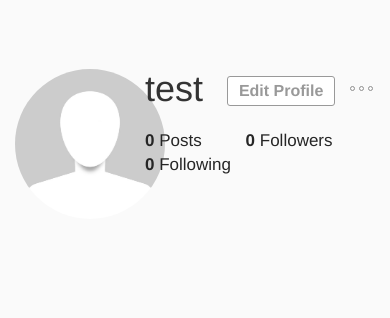
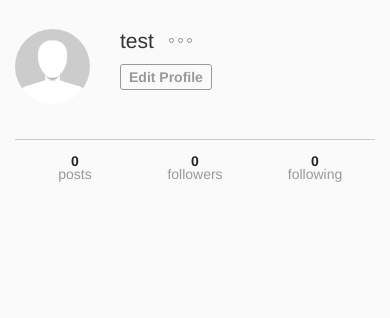
Before and after one commit to joseph9038/django_instagram, a Django app: a page that uses feeds/templates/feeds/profile.html in a window 390 px wide. Shown: the part 51-369 px from the top of the page. Run offline with Django 3.2, Linux system fonts and the light colour scheme; data comes from the database, SQL or seed files in the repository; both versions use the stored data as it was after the commit; some libraries are stand-ins or nearby versions.

Commit message:
profile - mobile queries

```diff
--- a/feeds/models.py
+++ b/feeds/models.py
@@ -20,6 +20,8 @@ class UserProfile(models.Model):
                                 options={ 'quality': 100},
                                 null=True,
                                 blank=True)
+
+    description = models.CharField(max_length=200, null=True, blank=True)
 
     def __unicode__(self):
         return self.user.username
--- a/feeds/templates/feeds/profile.html
+++ b/feeds/templates/feeds/profile.html
@@ -16,7 +16,7 @@
       <div class="col-xs-8 right">
         <div class="name-buttons">
           <h1 class="username">{{ user.username }}</h1>
-          <a>
+          <a class="edit-desktop">
             <button class="edit-profile">Edit Profile</button>
           </a>
           <div class="options-bubbles">
@@ -25,10 +25,28 @@
             <p class="bubble"></p>
           </div>
         </div>
+        <a class="edit-mobile">
+          <button class="edit-profile">Edit Profile</button>
+        </a>
+        <div class="desktop-block">
+          <ul class="stats">
+              <li class="stats__count"><span>{{ user.igpost_set.count }}</span> Posts</li>
+              <a><li class="stats__count"><span>{{ profile.followers.count }}</span> Followers</li></a>
+              <a><li class="stats__count"><span>{{ profile.following.count }}</span> Following</li></a>
+          </ul>
+          <div class="description">
+            <p>{% if profile.description %}{{ profile.description }}{% endif %}</p>
+          </div>
+        </div>
+      </div>
+      <div class="mobile-block">
+        <div class="description">
+          <p>{% if profile.description %}{{ profile.description }}{% endif %}</p>
+        </div>
         <ul class="stats">
-            <li class="stats__count"><span>{{ user.igpost_set.count }}</span> Posts</li>
-            <a><li class="stats__count"><span>{{ profile.followers.count }}</span> Followers</li></a>
-            <a><li class="stats__count"><span>{{ profile.following.count }}</span> Following</li></a>
+            <div class="col-xs-4"><li class="stats__count"><span>{{ user.igpost_set.count }}</span><br> posts</li></div>
+            <div class="col-xs-4"><a><li class="stats__count"><span>{{ profile.followers.count }}</span><br> followers</li></a></div>
+            <div class="col-xs-4"><a><li class="stats__count"><span>{{ profile.following.count }}</span><br> following</li></a></div>
         </ul>
       </div>
     </div>
@@ -41,6 +59,21 @@
           <div class="picture-square" style="background-image: url({{ post.image.url }})"></div>
         </div>
       {% endfor %}
+      {% for post in user.igpost_set.all %}
+        <div class="col-xs-4">
+          <div class="picture-square" style="background-image: url({{ post.image.url }})"></div>
+        </div>
+      {% endfor %}
+      {% for post in user.igpost_set.all %}
+        <div class="col-xs-4">
+          <div class="picture-square" style="background-image: url({{ post.image.url }})"></div>
+        </div>
+      {% endfor %}
+      {% for post in user.igpost_set.all %}
+        <div class="col-xs-4">
+          <div class="picture-square" style="background-image: url({{ post.image.url }})"></div>
+        </div>
+      {% endfor %}
     </div>
   </div>
 
--- a/static/css/partials/_components.scss
+++ b/static/css/partials/_components.scss
@@ -49,3 +49,18 @@ a:hover {
     margin: 0;
   }
 }
+
+
+.desktop-block {
+  display: block;
+  @media screen and (max-width: $mobile) {
+    display: none;
+  }
+}
+
+.mobile-block {
+  display: none;
+  @media screen and (max-width: $mobile) {
+    display: block;
+  }
+}
--- a/static/css/partials/_profile.scss
+++ b/static/css/partials/_profile.scss
@@ -2,10 +2,6 @@
   max-width: 975px;
   padding: 60px 20px 0;
   margin: 0 auto;
-
-  @media screen and (max-width: 992px) {
-    padding: 60px 0;
-  }
 
   &__head {
     margin-bottom: 40px;
@@ -29,7 +25,7 @@
       border-radius: 3px;
       padding: 0 11px;
       line-height: 28px;
-      background-color: #fff;
+      background-color: #fafafa;
       &:hover {
         text-decoration: none;
         cursor: pointer;
@@ -41,8 +37,14 @@
     .edit-profile, .options-bubbles {
       margin-top: 5px;
     }
+    .edit-mobile {
+      display: none;
+    }
     .name-buttons {
       margin-bottom: 20px;
+    }
+    .description {
+      font-size: 17px;
     }
   }
 
@@ -51,11 +53,81 @@
       padding: 13px;
     }
   }
+
+  .mobile-block {
+    clear: both;
+    padding: 20px 15px 10px;
+    * {
+      font-size: 14px;
+    }
+    .description {
+      padding-bottom: 15px;
+      margin-bottom: 15px;
+      border-bottom: 1px solid #ccc;
+      p { margin: 0; }
+    }
+    .stats {
+      text-align: center;
+      &__count {
+        line-height: 13px;
+        margin-right: 0;
+        color: #999;
+        span {
+          color: #262626;
+        }
+      }
+    }
+  }
+
+
+  @media screen and (max-width: 992px) {
+    padding: 60px 0;
+  }
+
+  @media screen and (max-width: $mobile) {
+    padding-top: 15px;
+    &__head {
+      margin-bottom: 10px;
+      .picture-circle {
+        width: 75px;
+        height: 75px;
+        margin-top: 5px;
+      }
+      h1 {
+        font-size: 21px;
+        margin-right: 11px;
+      }
+      .name-buttons {
+        margin-bottom: 12px;
+      }
+      .edit-desktop {
+        display: none;
+      }
+      .edit-mobile {
+        display: block;
+        .edit-profile {
+          font-size: 14px;
+          margin: 0;
+          padding: 0 8px;
+          line-height: 24px;
+        }
+      }
+      .col-xs-4.left {
+        width: auto;
+      }
+    }
+
+    &__body > .row > .col-xs-4 {
+      padding: 2px;
+    }
+  }
 }
+
 
 .stats {
   list-style: none;
   margin: 0;
+  margin-bottom: 20px;
   padding: 0;
   > * {
     font-size: 17px;
--- a/static/css/partials/_variables.scss
+++ b/static/css/partials/_variables.scss
@@ -1,2 +1,4 @@
 $grey-text: #333;
 $grey-text-hover: #333 * 1.5;
+
+$mobile: 724px;
--- a/static/css/style.css
+++ b/static/css/style.css
@@ -39,6 +39,18 @@ a:hover {
     border: 1px solid #8f8f8f;
     border-radius: 100%;
     margin: 0; }
+
+.desktop-block {
+  display: block; }
+  @media screen and (max-width: 724px) {
+    .desktop-block {
+      display: none; } }
+
+.mobile-block {
+  display: none; }
+  @media screen and (max-width: 724px) {
+    .mobile-block {
+      display: block; } }
 
 .navbar {
   background-color: #fff; }
@@ -104,9 +116,6 @@ a:hover {
   max-width: 975px;
   padding: 60px 20px 0;
   margin: 0 auto; }
-  @media screen and (max-width: 992px) {
-    .profile {
-      padding: 60px 0; } }
   .profile__head {
     margin-bottom: 40px; }
     .profile__head .left {
@@ -126,7 +135,7 @@ a:hover {
       border-radius: 3px;
       padding: 0 11px;
       line-height: 28px;
-      background-color: #fff; }
+      background-color: #fafafa; }
       .profile__head .edit-profile:hover {
         text-decoration: none;
         cursor: pointer; }
@@ -134,14 +143,68 @@ a:hover {
       vertical-align: middle; }
     .profile__head .edit-profile, .profile__head .options-bubbles {
       margin-top: 5px; }
+    .profile__head .edit-mobile {
+      display: none; }
     .profile__head .name-buttons {
       margin-bottom: 20px; }
+    .profile__head .description {
+      font-size: 17px; }
   .profile__body > .row > .col-xs-4 {
     padding: 13px; }
+  .profile .mobile-block {
+    clear: both;
+    padding: 20px 15px 10px; }
+    .profile .mobile-block * {
+      font-size: 14px; }
+    .profile .mobile-block .description {
+      padding-bottom: 15px;
+      margin-bottom: 15px;
+      border-bottom: 1px solid #ccc; }
+      .profile .mobile-block .description p {
+        margin: 0; }
+    .profile .mobile-block .stats {
+      text-align: center; }
+      .profile .mobile-block .stats__count {
+        line-height: 13px;
+        margin-right: 0;
+        color: #999; }
+        .profile .mobile-block .stats__count span {
+          color: #262626; }
+  @media screen and (max-width: 992px) {
+    .profile {
+      padding: 60px 0; } }
+  @media screen and (max-width: 724px) {
+    .profile {
+      padding-top: 15px; }
+      .profile__head {
+        margin-bottom: 10px; }
+        .profile__head .picture-circle {
+          width: 75px;
+          height: 75px;
+          margin-top: 5px; }
+        .profile__head h1 {
+          font-size: 21px;
+          margin-right: 11px; }
+        .profile__head .name-buttons {
+          margin-bottom: 12px; }
+        .profile__head .edit-desktop {
+          display: none; }
+        .profile__head .edit-mobile {
+          display: block; }
+          .profile__head .edit-mobile .edit-profile {
+            font-size: 14px;
+            margin: 0;
+            padding: 0 8px;
+            line-height: 24px; }
+        .profile__head .col-xs-4.left {
+          width: auto; }
+      .profile__body > .row > .col-xs-4 {
+        padding: 2px; } }
 
 .stats {
   list-style: none;
   margin: 0;
+  margin-bottom: 20px;
   padding: 0; }
   .stats > * {
     font-size: 17px;
```
Also changed, not shown: db.sqlite3, feeds/migrations/0010_userprofile_description.py (added), 1 other file.
